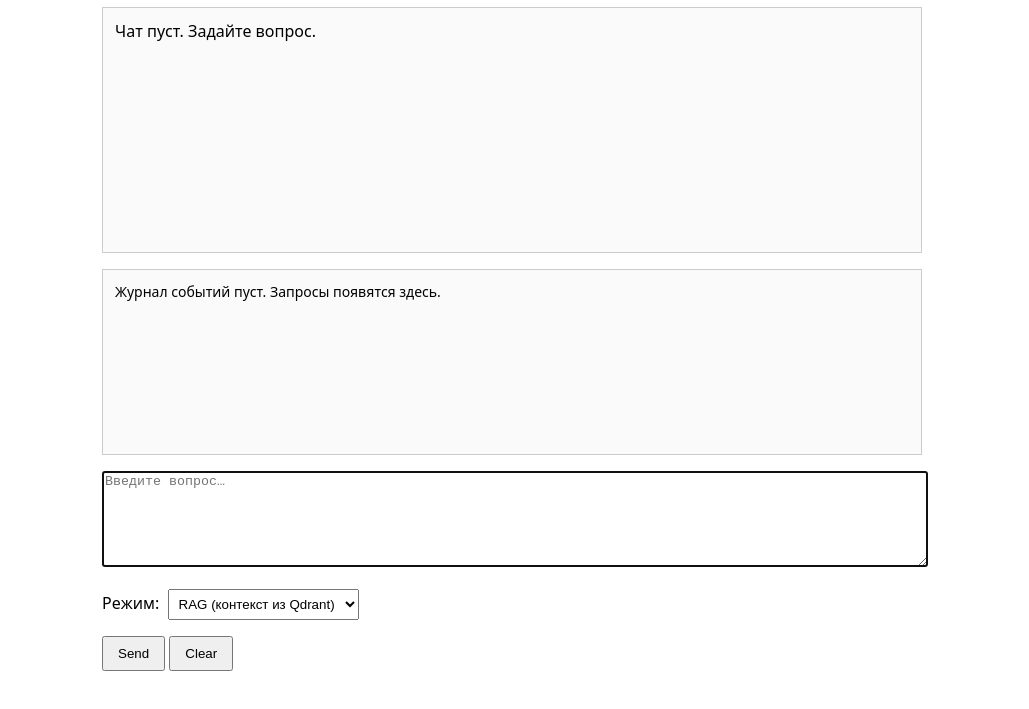
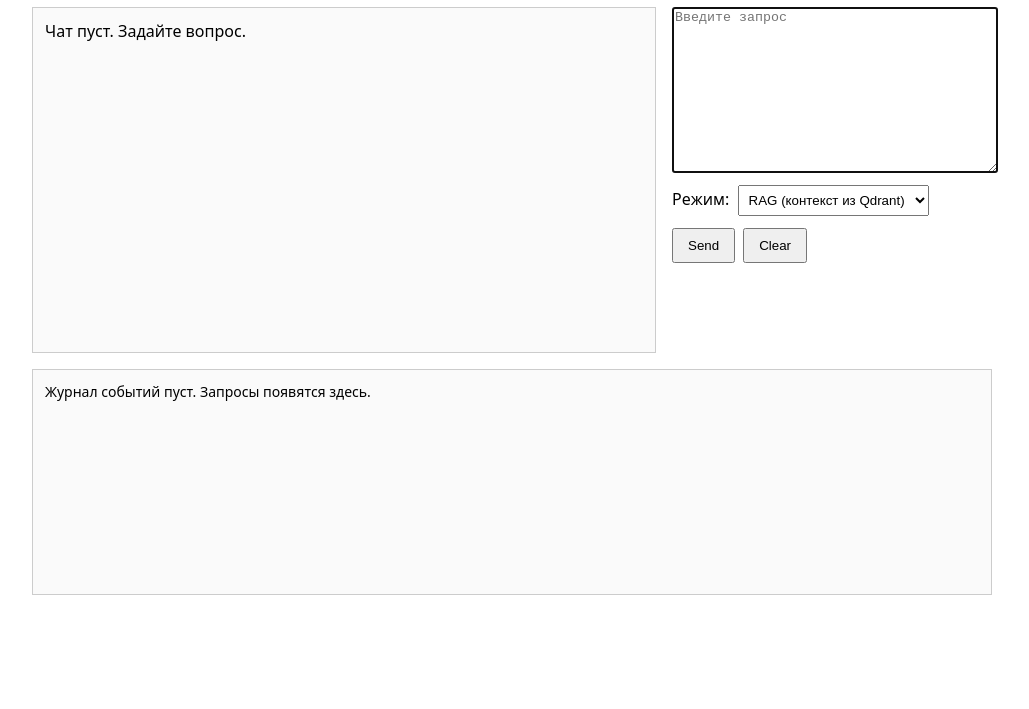
Before and after one commit to IlyaKLMNV/LMA, a plain HTML site: page index.html in a window 1280 px wide. Shown: the part 91-800 px from the top of the page, without its empty margins (128-1157 px from the left). Drawn offline with Linux system fonts and the light colour scheme.

Commit message:
feat(index-page): configure textarea inputs height

```diff
--- a/index.html
+++ b/index.html
@@ -3,35 +3,62 @@
   <meta charset="utf-8" />
   <title>Mistral 7B — демо</title>
   <style>
-    body { font: 16px/1.4 system-ui, sans-serif; max-width: 820px; margin: 32px auto; }
+    body { font: 16px/1.4 system-ui, sans-serif; max-width: 960px; margin: 32px auto; }
+    .layout {
+      display: grid;
+      grid-template-columns: minmax(0, 1fr) 320px;
+      grid-template-rows: auto auto;
+      gap: 16px;
+    }
     #log, #status {
       border: 1px solid #ccc;
       padding: 12px;
-      min-height: 220px;
       white-space: pre-wrap;
       background: #fafafa;
     }
-    #status { margin-top: 16px; font-size: 14px; min-height: 160px; }
-    textarea { width: 100%; height: 90px; }
+    #log {
+      height: 320px;
+      overflow-y: auto;
+      grid-column: 1 / 2;
+    }
+    #status {
+      font-size: 14px;
+      height: 200px;
+      overflow-y: auto;
+      grid-column: 1 / -1;
+    }
+    .controls {
+      display: flex;
+      flex-direction: column;
+      gap: 12px;
+      grid-column: 2 / 3;
+    }
+    textarea { width: 100%; height: 160px; resize: vertical; }
+    .control-row { display: flex; flex-direction: column; gap: 6px; }
+    .button-row { display: flex; gap: 8px; justify-content: flex-start; }
     button { padding: 8px 14px; }
     select { padding: 6px; }
   </style>
   <h1>LM Assistant</h1>
+  <div class="layout">
     <div id="log"></div>
-  <div id="status"></div>
-  <p><textarea id="input" placeholder="Введите вопрос…"></textarea></p>
-  <p>
+    <div class="controls">
+      <textarea id="input" placeholder="Введите запрос"></textarea>
+      <div class="control-row">
         <label>Режим:&nbsp;
           <select id="mode">
             <option value="rag" selected>RAG (контекст из Qdrant)</option>
             <option value="chat">Только модель (/chat)</option>
           </select>
         </label>
-  </p>
-  <p>
+      </div>
+      <div class="button-row">
         <button id="send">Send</button>
         <button id="clear" type="button">Clear</button>
-  </p>
+      </div>
+    </div>
+    <div id="status"></div>
+  </div>
   <script>
     const logEl = document.getElementById("log");
     const statusEl = document.getElementById("status");
```
Lines whose indentation alone changed are shown as unchanged.
